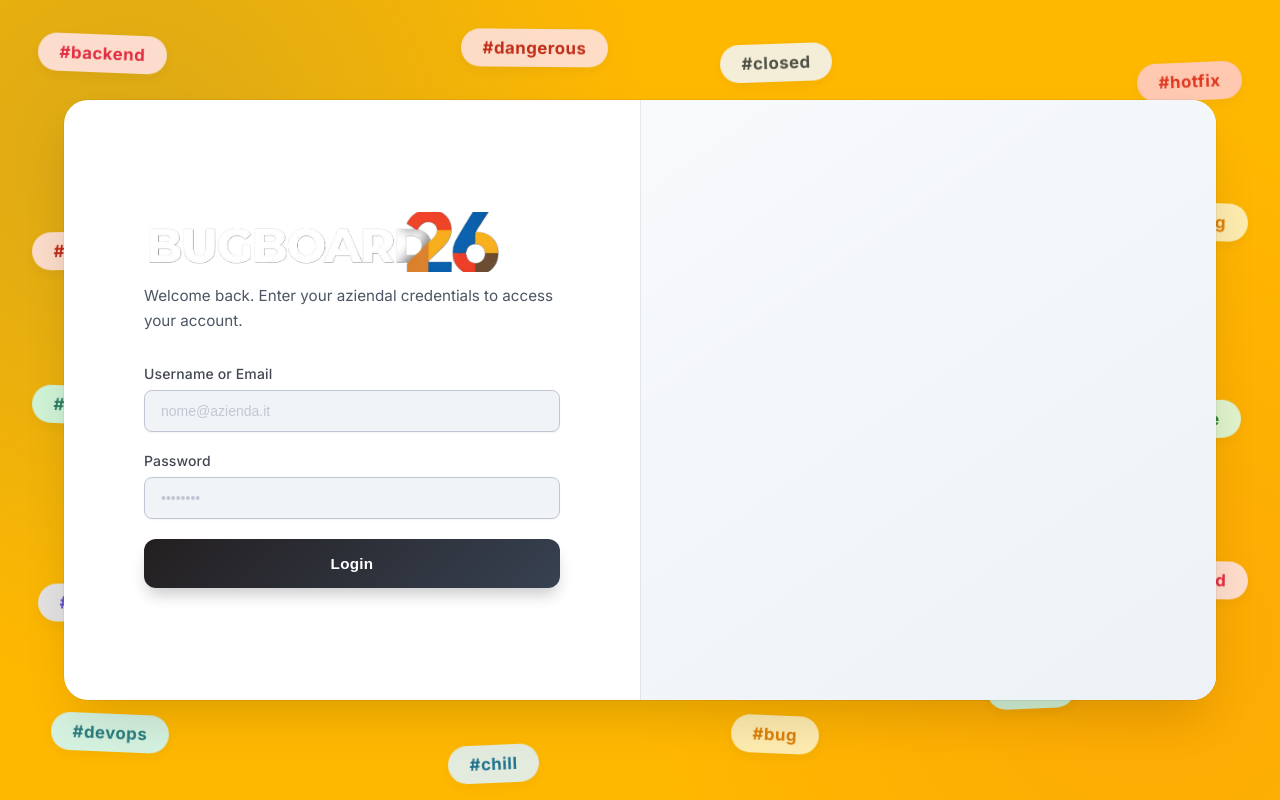
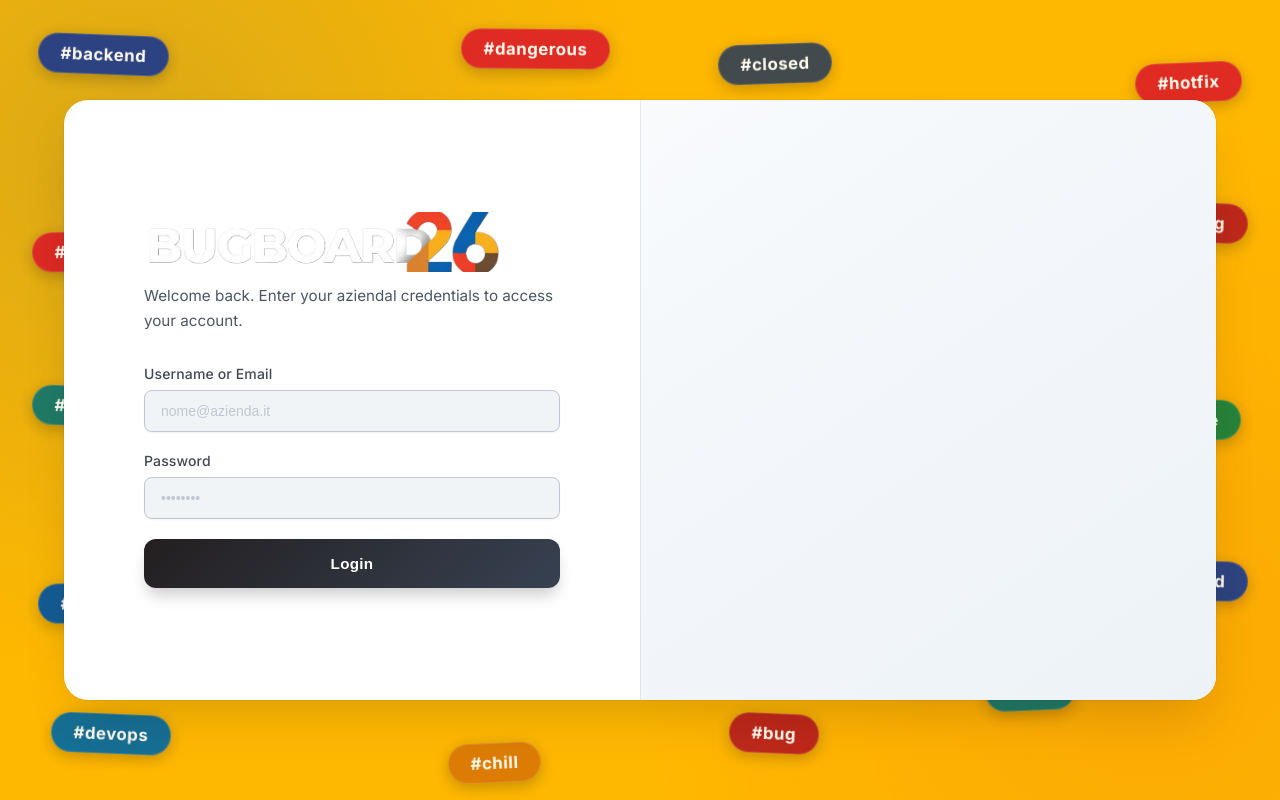
Before and after one commit to blu3ter/bugboard26-frontend-LS, a React (Vite) app: page /login in a window 1280 px wide. Built offline with nearby package versions, Linux system fonts and the light colour scheme.

Commit message:
aumentato l'intensità dei colori dei tags. La UI login è pronta

```diff
--- a/src/pages/LoginPage.css
+++ b/src/pages/LoginPage.css
@@ -295,11 +295,12 @@
   font-weight: 700;
   font-size: 1.05rem;
   letter-spacing: 0.5px;
-  opacity: 0.88;
+  opacity: 0.92;
   white-space: nowrap;
   user-select: none;
   pointer-events: none;
-  box-shadow: 0 4px 14px rgba(0, 0, 0, 0.06);
+  box-shadow: 0 4px 16px rgba(0, 0, 0, 0.25);
+  border: 1px solid rgba(255, 255, 255, 0.15);
 }
 
 @keyframes float-tag {
@@ -330,96 +331,83 @@
   }
 }
 
-/* Tag Colors */
+/* Tag Colors - Palette Bauhaus BugBoard26: colori pieni, definiti e coerenti */
 .tag-backend,
 .tag-backend-2 {
-  background-color: #ffe4e6;
-  color: #e11d48;
+  background-color: #1e3a8a; /* Deep Bauhaus Navy */
+  color: #ffffff;
 }
 
 .tag-frontend,
 .tag-frontend-2 {
-  background-color: #e0e7ff;
-  color: #4f46e5;
+  background-color: #00539f; /* Bauhaus Royal Blue */
+  color: #ffffff;
 }
 
 .tag-bug,
 .tag-bug-2 {
-  background-color: #fef3c7;
-  color: #d97706;
+  background-color: #b91c1c; /* Bauhaus Deep Red */
+  color: #ffffff;
 }
 
-.tag-question {
-  background-color: #f3e8ff;
-  color: #9333ea;
+.tag-dangerous,
+.tag-urgent,
+.tag-hotfix {
+  background-color: #dd1f25; /* Vivid Bauhaus Red */
+  color: #ffffff;
+}
+
+.tag-meeting {
+  background-color: #ffb800; /* Bauhaus Golden Yellow */
+  color: #1c1917;
+}
+
+.tag-open {
+  background-color: #ea580c; /* Bauhaus Orange */
+  color: #ffffff;
+}
+
+.tag-chill {
+  background-color: #d97706; /* Bauhaus Amber / Ochre */
+  color: #ffffff;
+}
+
+.tag-in-progress {
+  background-color: #0284c7; /* Bauhaus Cerulean Blue */
+  color: #ffffff;
+}
+
+.tag-devops {
+  background-color: #0369a1; /* Bauhaus Cobalt Blue */
+  color: #ffffff;
 }
 
 .tag-fast,
 .tag-fast-2 {
-  background-color: #ccfbf1;
-  color: #0f766e;
+  background-color: #0f766e; /* Bauhaus Deep Teal */
+  color: #ffffff;
 }
 
 .tag-feature,
 .tag-feature-2 {
-  background-color: #dcfce7;
-  color: #15803d;
+  background-color: #15803d; /* Bauhaus Forest Green */
+  color: #ffffff;
 }
 
-.tag-chill {
-  background-color: #e0f2fe;
-  color: #0369a1;
+.tag-uiux {
+  background-color: #be123c; /* Bauhaus Carmine / Crimson */
+  color: #ffffff;
 }
 
-.tag-dangerous,
-.tag-urgent {
-  background-color: #fee2e2;
-  color: #b91c1c;
+.tag-question {
+  background-color: #6d28d9; /* Bauhaus Violet */
+  color: #ffffff;
 }
 
-/* Red */
-.tag-open {
-  background-color: #ffedd5;
-  color: #c2410c;
+.tag-closed {
+  background-color: #334155; /* Bauhaus Slate Charcoal */
+  color: #ffffff;
 }
-
-/* Orange */
-.tag-in-progress {
-  background-color: #dbeafe;
-  color: #1d4ed8;
-}
-
-/* Blue */
-.tag-closed {
-  background-color: #f3f4f6;
-  color: #374151;
-}
-
-/* Gray */
-.tag-uiux {
-  background-color: #fce7f3;
-  color: #be185d;
-}
-
-/* Pink */
-.tag-devops {
-  background-color: #cffafe;
-  color: #0e7490;
-}
-
-/* Cyan */
-.tag-meeting {
-  background-color: #fef08a;
-  color: #a16207;
-}
-
-/* Yellow */
-.tag-hotfix {
-  background-color: #fecaca;
-  color: #dc2626;
-}
-
-/* Light Red */
 
 /* Tag positions (staggered grid with guaranteed no overlaps) */
 /* Left Side - Outer Column */
```
